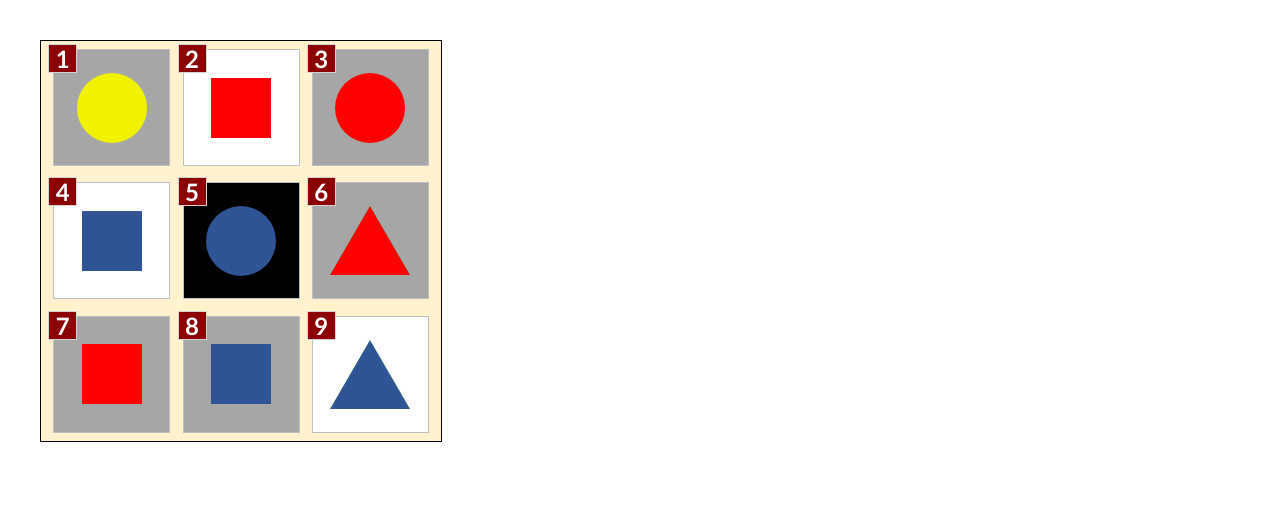
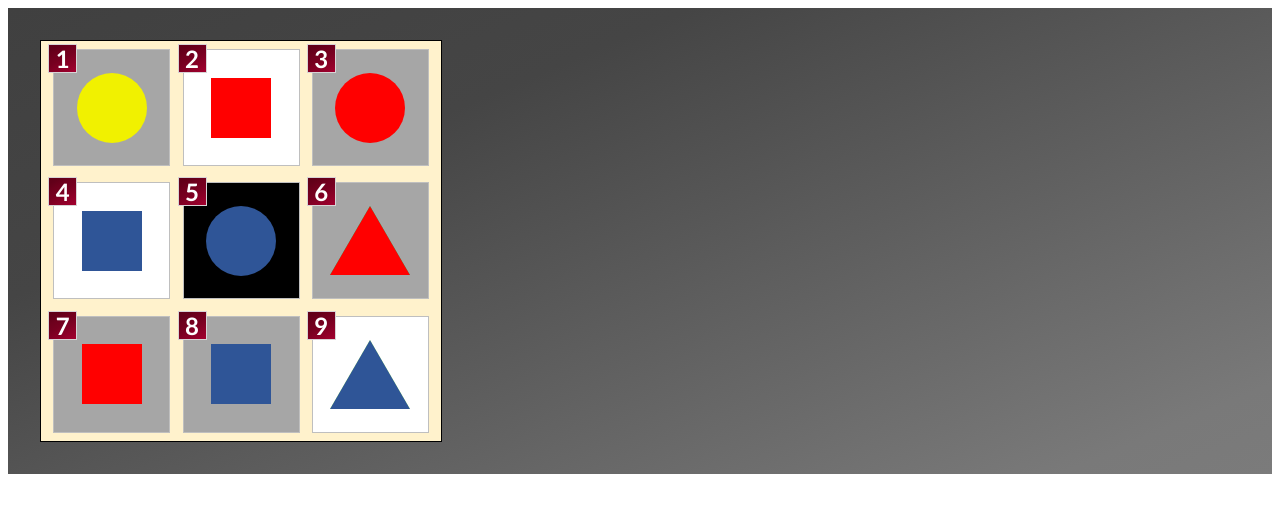
Before and after one commit to xbmac2/set-match-app, a React (Vite) app: page / in a window 1280 px wide. Shown: the top 512 px of the page. Built offline with nearby package versions, Linux system fonts and the light colour scheme.

Commit message:
adds gradient styles; updates to ts

```diff
--- a/src/App.scss
+++ b/src/App.scss
@@ -6,6 +6,14 @@
 
   //my own code
   box-sizing: border-box;
+  background: rgb(64, 64, 64);
+  background: linear-gradient(
+    157deg,
+    rgba(64, 64, 64, 1) 0%,
+    rgba(69, 69, 69, 1) 29%,
+    rgba(121, 121, 121, 1) 91%,
+    rgba(123, 123, 123, 1) 100%
+  );
 }
 
 .logo {
--- a/src/components/Card/Card.module.scss
+++ b/src/components/Card/Card.module.scss
@@ -115,6 +115,16 @@
   border: 1px solid #d7d3d5;
   background-color: darkred; //change to gradient in ppt
   //transform: translate(-5px, -5px);
+  background: rgb(96, 0, 24);
+  background: linear-gradient(
+    150deg,
+    rgba(96, 0, 24, 1) 0%,
+    rgba(98, 0, 25, 1) 14%,
+    rgba(111, 0, 29, 1) 32%,
+    rgba(119, 0, 32, 1) 50%,
+    rgba(163, 0, 47, 1) 100%
+  );
+
   transform: translate(-49px, -49px);
 
   color: white;
--- a/src/containers/Board/Board.tsx
+++ b/src/containers/Board/Board.tsx
@@ -1,4 +1,4 @@
-import Card, { CardImage, CardOnBoard } from "../../components/Card/Card";
+import Card, { CardOnBoard } from "../../components/Card/Card";
 import { Deck } from "../../components/Card/Deck";
 import { generateAnswerKey } from "./AnswerKey";
 import styles from "./Board.module.scss";
@@ -30,9 +30,6 @@ const Board = () => {
           />
         );
       })}
-      {/* {myFirstNine.map((card, index) => {
-        return ()
-      })} */}
     </div>
   );
 };
```
Also changed, not shown: src/components/Card/Deck.ts (renamed from src/components/Card/Deck.tsx), src/containers/Board/AnswerKey.ts (renamed from src/containers/Board/AnswerKey.tsx).
